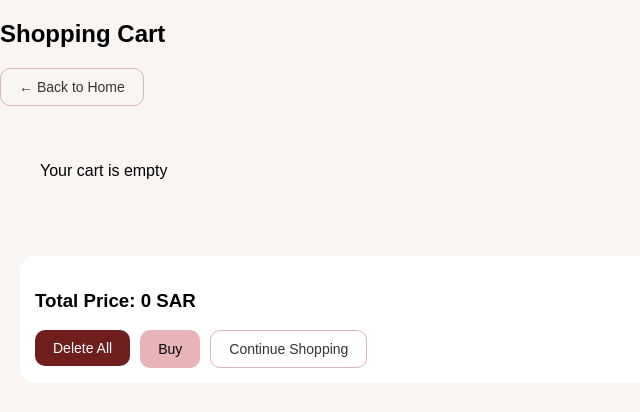
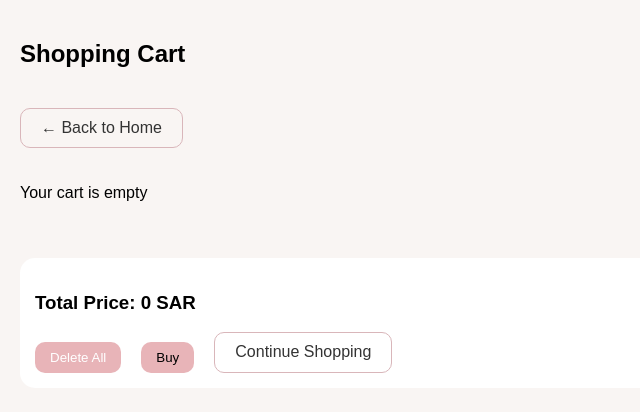
Before and after one commit to Shaden-s/nadara, a PHP site: page /checkout.php in a window 1280 px wide. Shown: the top 412 px of the page, without its empty margins (0-640 px from the left). Run offline with PHP 8.4, Linux system fonts and the light colour scheme.

Commit message:
Edit checkout UI with style

```diff
--- a/css/style.css
+++ b/css/style.css
@@ -71,6 +98,41 @@ body {
     height: 160px;
     object-fit: cover;
     border-radius: 15px;
+}
+
+.card p {
+    color: var(--primary);
+    font-weight: bold;
+}
+
+/* Product page */
+.product-container {
+    padding: 40px;
+    display: flex;
+    gap: 40px;
+    align-items: center;
+}
+
+.product-img {
+    width: 300px;
+    border-radius: 20px;
+}
+
+.price {
+    color: var(--primary);
+}
+
+.qty {
+    width: 60px;
+    padding: 5px;
+}
+
+.btn {
+    background: var(--primary);
+    border: none;
+    padding: 10px 20px;
+    border-radius: 10px;
+    cursor: pointer;
 }
 
 /* CART */
@@ -100,25 +172,44 @@ body {
   border-radius: 15px;
 }
 
+.summary button {
+  margin-top: 10px;
+  margin-right: 10px;
+  padding: 8px 15px;
+  border: none;
+  background: var(--primary);
+  border-radius: 10px;
+  cursor: pointer;
+}
+
+/* page title */
+.page-title {
+  padding: 20px;
+}
+
+/* top buttons */
+.top-actions {
+  margin: 0 20px;
+}
+
 /* buttons */
 .btn {
   background: var(--primary);
   border: none;
-  padding: 10px 18px;
+  padding: 10px 20px;
   border-radius: 10px;
   cursor: pointer;
   text-decoration: none;
   color: black;
   display: inline-block;
   transition: 0.3s;
-  font-size: 14px;
 }
 
 .btn:hover {
   opacity: 0.9;
 }
 
-/* secondary buttons (back / continue) */
+/* secondary button (Back / Continue Shopping) */
 .secondary {
   background: transparent;
   border: 1.5px solid #d9b6ba;
@@ -163,7 +248,8 @@ body {
   margin-top: 10px;
 }
 
-/* empty */
-.empty {
-  padding: 20px;
+.cart-actions {
+  display: flex;
+  gap: 10px;
+  margin-top: 10px;
 }
```
Also changed, not shown: other parts of css/style.css (+38 -7 lines). Lines whose indentation alone changed are shown as unchanged.
